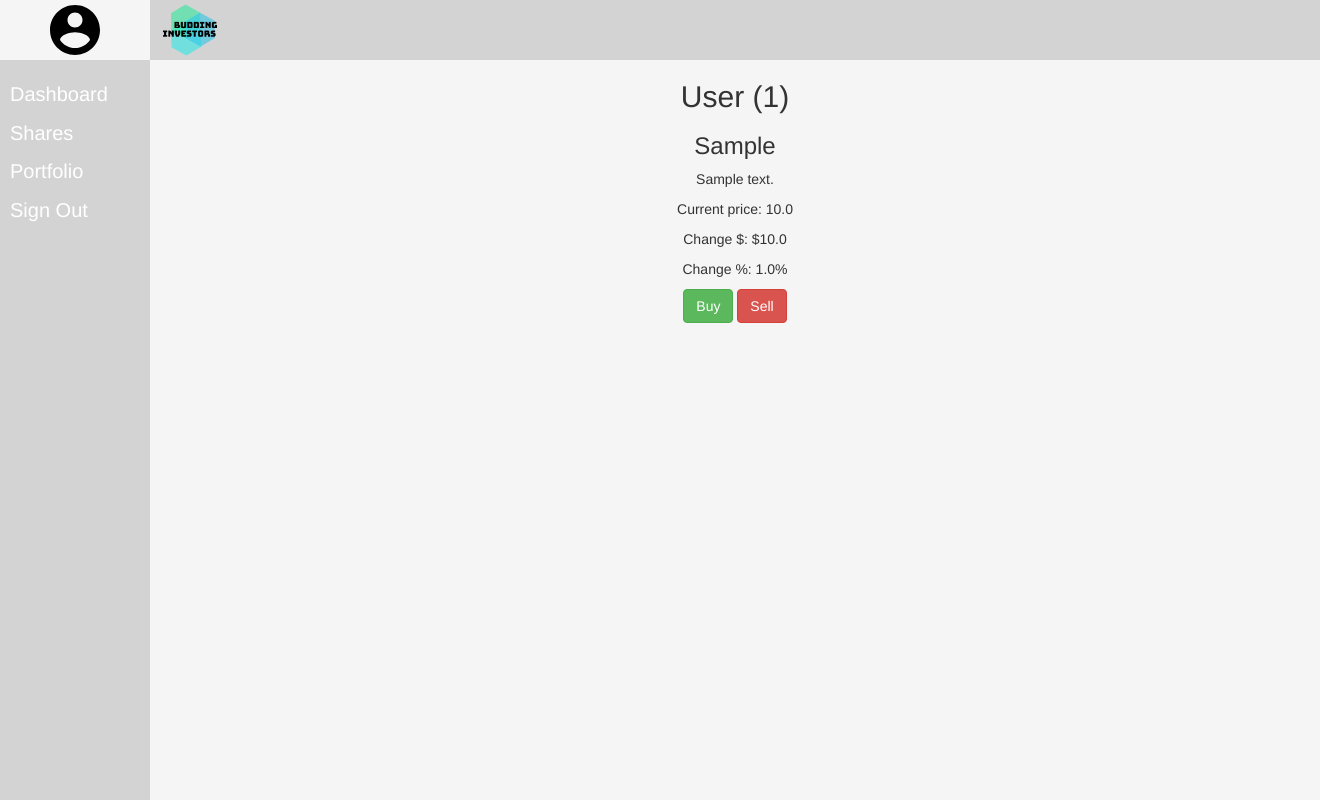
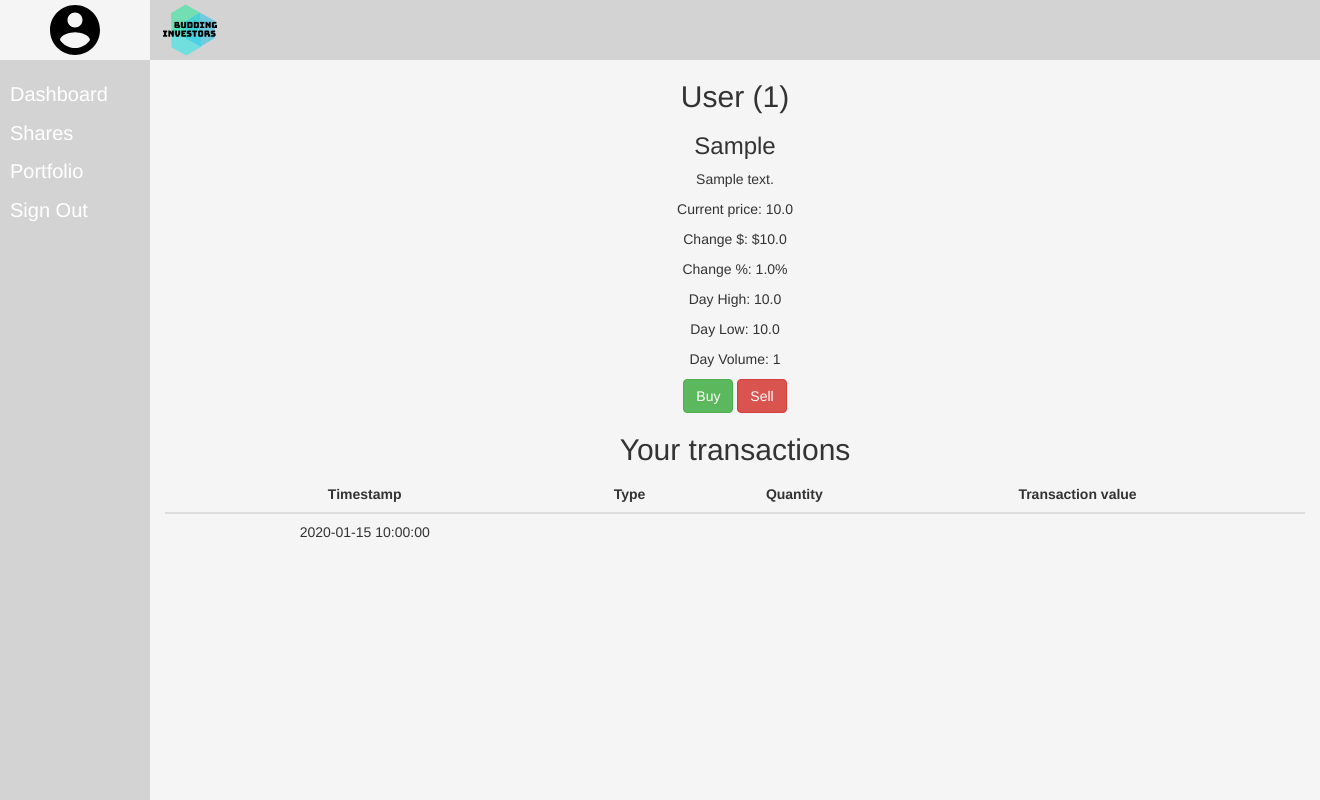
Before and after one commit to System-Exit/Investment-game, a Flask app: page /share/1 in a window 1320 px wide. Run offline with Flask 2, Linux system fonts and the light colour scheme; a user stored in the database is signed in; tables that the repository leaves empty hold one stand-in row (values such as "Sample post"); some libraries are stand-ins or nearby versions.

Commit message:
Added API method for getting transactions and added transaction list to share pages

```diff
--- a/gdb_api.py
+++ b/gdb_api.py
@@ -608,6 +608,37 @@ class GoogleDatabaseAPI:
         # Return processed usershares
         return usershares
 
+    def gettransactions(self, userID=None, issuerID=None):
+        """
+        Get all transactions for a given user and/or share.
+
+        Args:
+            userID (str): ID of user to filter transactions by.
+                Default is None.
+            issuerID (str): ID of share to filter transactions by.
+                Default is None.
+        Returns:
+            List of transaction objects that match filter criteria.
+
+        """
+        # Initialse session
+        with self.sessionmanager() as session:
+            # Query and filter transactions as specified
+            query = session.query(Transaction)
+            # If user ID is specified, filter by user ID
+            if(userID):
+                query = query.filter(Transaction.userID == userID)
+            # If issuer ID for share is specified, filter by share
+            if(issuerID):
+                query = query.filter(Transaction.issuerID == issuerID)
+            # Get query results
+            results = query.all()
+            # Detech all objects from session
+            # Detach all objects from session
+            for result in results:
+                session.expunge(result)
+        # Return resulting list
+        return results
 
 if __name__ == "__main__":
     # Initialize API
--- a/main.py
+++ b/main.py
@@ -202,14 +202,6 @@ def share(issuerID):
     Displays share information.
 
     """
-    # Get share information
-    share = gdb.getshare(issuerID)
-    # If the share does not exist, abort with 404 error
-    if(share is None):
-        abort(404)
-    # Get share price history
-    sharepricehistory = gdb.getsharepricehistory(issuerID)
-
     # Initialise buy and sell share forms
     buyform = BuyShareForm()
     sellform = SellShareForm()
@@ -246,10 +238,23 @@ def share(issuerID):
             flash("Share sale unsuccessful!", category="error")
             return redirect(url_for('dashboard'))
 
+    # Get share information
+    share = gdb.getshare(issuerID)
+    # If the share does not exist, abort with 404 error
+    if(share is None):
+        abort(404)
+    # Get share price history
+    sharepricehistory = gdb.getsharepricehistory(issuerID)
+    # Get share transaction history for user
+    transactions = gdb.gettransactions(
+        userID=current_user.userID,
+        issuerID=share.issuerID)
+
     # Render template for share page
     return render_template('share.html', share=share,
                            sharepricehistory=sharepricehistory,
-                           buyform=buyform, sellform=sellform)
+                           buyform=buyform, sellform=sellform,
+                           transactions=transactions)
 
 
 @app.route('/tasks/updateshares')
--- a/static/css/main.css
+++ b/static/css/main.css
@@ -204,3 +204,7 @@ input#byear
     padding-left: 10px;
     padding-right: 10px;
 }
+#transaction-list th
+{
+    text-align: center;
+}
--- a/templates/share.html
+++ b/templates/share.html
@@ -1,18 +1,47 @@
 {% extends "layout.html" %}
 {% block content %}
-<div id="share-body">
-    {# TODO: Format information #}
+<div id="share-body" class="container">
+    {# TODO: Format information better #}
     <h2>{{ share.fullname }} ({{ share.issuerID }})</h2>
     <h3>{{ share.industrysector }}</h3>
     <p>{{ share.description }}</p>
     <p>Current price: {{ share.currentprice }}</p>
     <p>Change $: ${{ share.daychangeprice }}</p>
     <p>Change %: {{ share.daychangepercent }}%</p>
+    <p>Day High: {{ share.daypricehigh }}</p>
+    <p>Day Low: {{ share.daypricelow }}</p>
+    <p>Day Volume: {{ share.dayvolume }}</p>
     <button name="{{ share.issuerID }}" onclick="SetCompanyValue(this.name, 'buysharecode')" type="button" class="btn btn-success" data-toggle="modal" data-target="#buy-modal">Buy</button>
     <button name="{{ share.issuerID }}" onclick="SetCompanyValue(this.name, 'sellsharecode')" type="button" class="btn btn-danger" data-toggle="modal" data-target="#sell-modal">Sell</button>
-    <div id="transaction-list">
-
-    </div>
+    {% if transactions %}
+        <h2>Your transactions</h2>
+        <table id="transaction-list" class="table">
+            <thead>
+                <tr>
+                    <th>Timestamp</th>
+                    <th>Type</th>
+                    <th>Quantity</th>
+                    <th>Transaction value<th>
+                <tr>
+            </thead>
+            <tbody>
+                {% for transaction in transactions %}
+                    <tr>
+                        <td>{{ transaction.datetime }}</td>
+                        {% if transaction.transtype == "B" %}
+                        <td>Purchase</td>
+                        <td class="text-success">+{{ transaction.quantity }}</td>
+                        <td class="text-danger">${{ transaction.totaltransval|round(2) }}</td>
+                        {% elif transaction.transtype == "S" %}
+                        <td>Sale</td>
+                        <td class="text-danger">-{{ transaction.quantity }}</td>
+                        <td class="text-success">${{ transaction.totaltransval|round(2) }}</td>
+                    {% endif %}
+                    </tr>
+                {% endfor %}
+            </tbody>
+        </table>
+    {% endif %}
 </div>
 {% include "sharemodals.html" %}
 {% endblock %}
```
